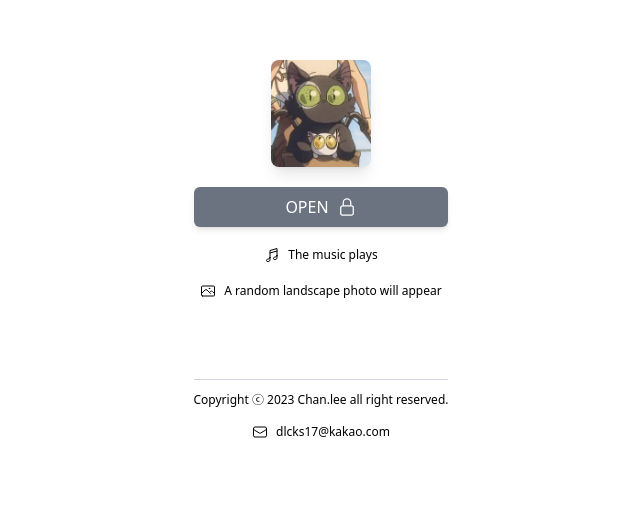
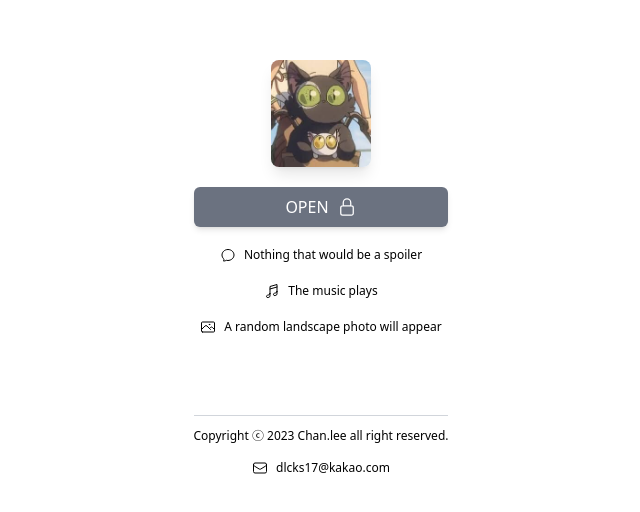
Before and after one commit to dlcks7456/your-door, a Next.js app: page / in a window 1280 px wide. Shown: the part 124-636 px from the top of the page, without its empty margins (319-959 px from the left). Built offline with nearby package versions, Linux system fonts and the light colour scheme; no server answers.

Commit message:
no spoiler update

```diff
--- a/pages/index.tsx
+++ b/pages/index.tsx
@@ -218,6 +218,12 @@
                   </button>
                   <div className="text-xs text-center flex justify-center items-center gap-2">
                     <svg xmlns="http://www.w3.org/2000/svg" fill="none" viewBox="0 0 24 24" strokeWidth={1.5} stroke="currentColor" className="w-4 h-4">
+                      <path strokeLinecap="round" strokeLinejoin="round" d="M12 20.25c4.97 0 9-3.694 9-8.25s-4.03-8.25-9-8.25S3 7.444 3 12c0 2.104.859 4.023 2.273 5.48.432.447.74 1.04.586 1.641a4.483 4.483 0 01-.923 1.785A5.969 5.969 0 006 21c1.282 0 2.47-.402 3.445-1.087.81.22 1.668.337 2.555.337z" />
+                    </svg>
+                    <div>Nothing that would be a spoiler</div>
+                  </div>
+                  <div className="text-xs text-center flex justify-center items-center gap-2">
+                    <svg xmlns="http://www.w3.org/2000/svg" fill="none" viewBox="0 0 24 24" strokeWidth={1.5} stroke="currentColor" className="w-4 h-4">
                       <path strokeLinecap="round" strokeLinejoin="round" d="M9 9l10.5-3m0 6.553v3.75a2.25 2.25 0 01-1.632 2.163l-1.32.377a1.803 1.803 0 11-.99-3.467l2.31-.66a2.25 2.25 0 001.632-2.163zm0 0V2.25L9 5.25v10.303m0 0v3.75a2.25 2.25 0 01-1.632 2.163l-1.32.377a1.803 1.803 0 01-.99-3.467l2.31-.66A2.25 2.25 0 009 15.553z" />
                     </svg>
                     <div>The music plays</div>
@@ -271,6 +277,16 @@
                     <Image src={'/only-door_640.png'} fill alt={'door_raw'}/>
                   </div>
                 </div>
+                {open ? null : (
+                    <div className="animate__animated animate__fadeIn animate__delay-5s">
+                      <div className="mt-5 flex gap-1 items-center justify-center animate__animated animate__pulse animate__infinite text-white">
+                        <div>Click on the door</div>
+                        <svg xmlns="http://www.w3.org/2000/svg" fill="none" viewBox="0 0 24 24" strokeWidth={1.5} stroke="currentColor" className="w-6 h-6">
+                          <path strokeLinecap="round" strokeLinejoin="round" d="M15.042 21.672L13.684 16.6m0 0l-2.51 2.225.569-9.47 5.227 7.917-3.286-.672zM12 2.25V4.5m5.834.166l-1.591 1.591M20.25 10.5H18M7.757 14.743l-1.59 1.59M6 10.5H3.75m4.007-4.243l-1.59-1.59" />
+                        </svg>
+                      </div>
+                    </div>
+                )}
                 {open ? (
                     <>
                       <div className="flex flex-col items-center justify-center animate__animated animate__fadeInUp">
```
